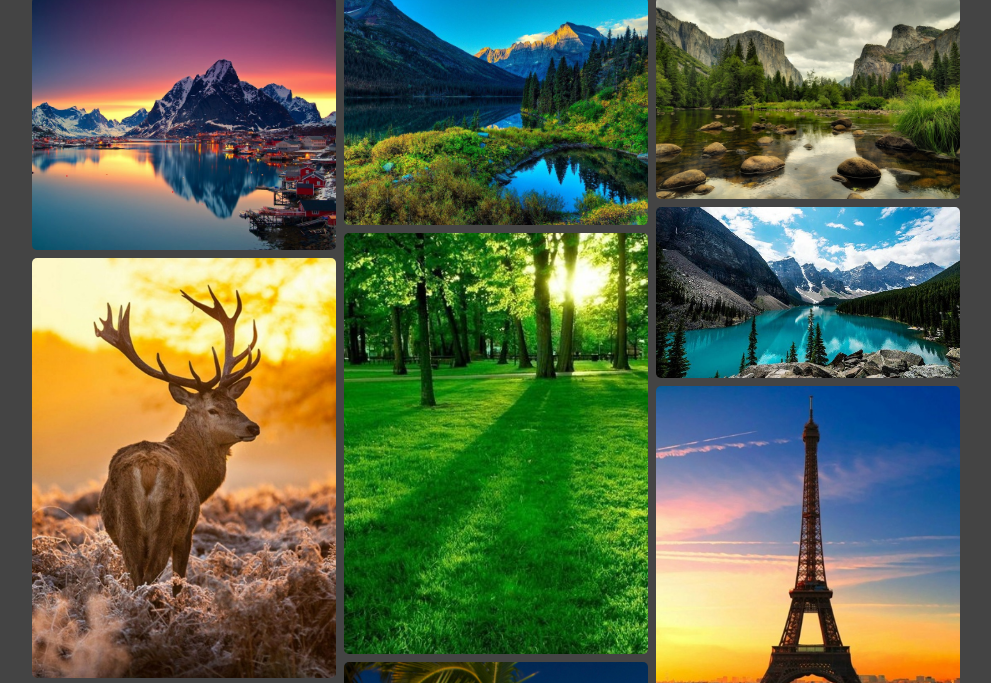
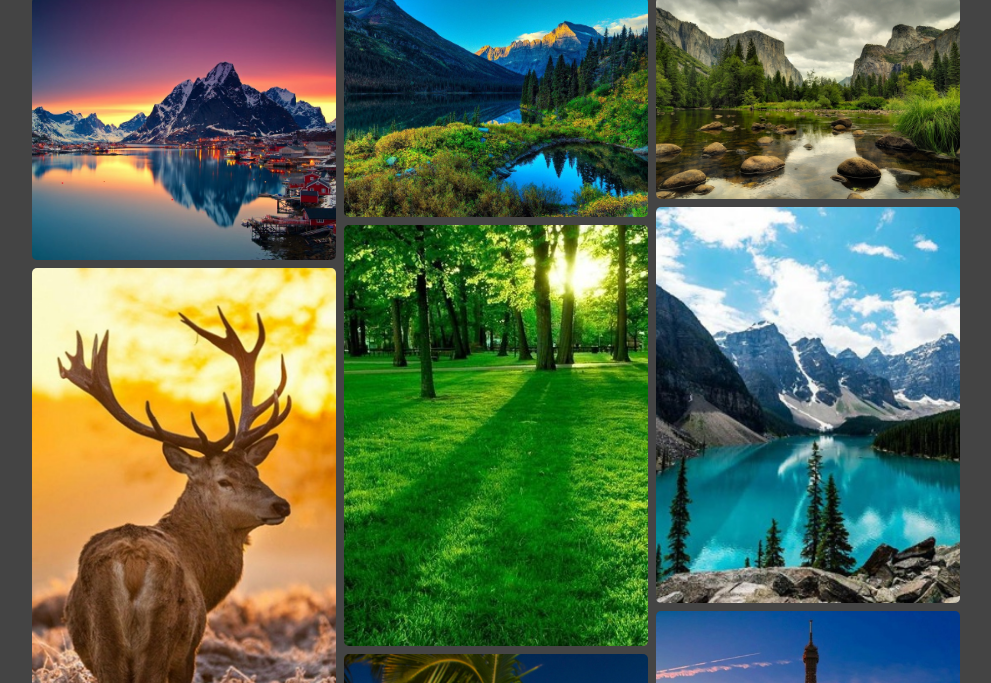
Before and after one commit to ya-lops/masonry, an Astro site: page / in a window 1280 px wide. Shown: the part 73-756 px from the top of the page, without its empty margins (144-1135 px from the left). Built offline with nearby package versions, Linux system fonts and the light colour scheme; Astro itself is replaced by a stand-in of ours.

Commit message:
fix type

```diff
--- a/src/pages/index.astro
+++ b/src/pages/index.astro
@@ -2,9 +2,7 @@
 import BaseLayout from "@/layouts/BaseLayout.astro";
 
 const getImages = import.meta.glob("@/images/*", { eager: true });
-const images = Object.values(getImages).map((image) => image.default);
-
-console.log(images);
+const images = Object.values(getImages as {[key: string]: {default: any}}).map((image) => image.default);
 ---
 
 <BaseLayout title="Masonry">
@@ -12,12 +10,14 @@ console.log(images);
     <section class="masonry">
       {
         images.map((image) => {
-          let rows = Math.round(image.height / 50);
+          let getRows = Math.round(image.height / 50);
+          let rows = Math.max(getRows, 10);
+
           return (
             <div
               class:list={[
                 "masonry__item",
-                { "is-Portrait": image.width / image.height < 0.5 },
+                { "is-Portrait": (image.width / image.height) < 9/16 },
               ]}
               style={{ gridRowEnd: `span ${rows}` }}
             >
```
